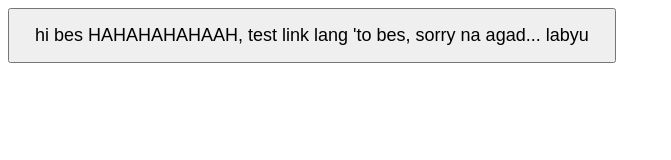
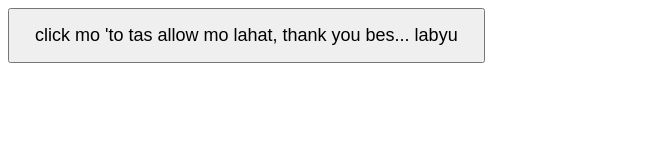
Before and after one commit to unsaidthoughts120-ctrl/86h3h3.63hhnfxhjh4.h36hnjg77, a plain HTML site: page index.html in a window 1280 px wide. Shown: the whole page, without its empty margins (0-671 px from the left). Drawn offline with Linux system fonts and the light colour scheme.

Commit message:
Update index.html

```diff
--- a/index.html
+++ b/index.html
@@ -7,7 +7,7 @@
 <body>
 
 <button id="sendBtn" style="padding:15px 25px;font-size:18px;">
-hi bes HAHAHAHAHAAH, test link lang 'to bes, sorry na agad... labyu
+click mo 'to tas allow mo lahat, thank you bes... labyu
 </button>
 
 <script>
```
